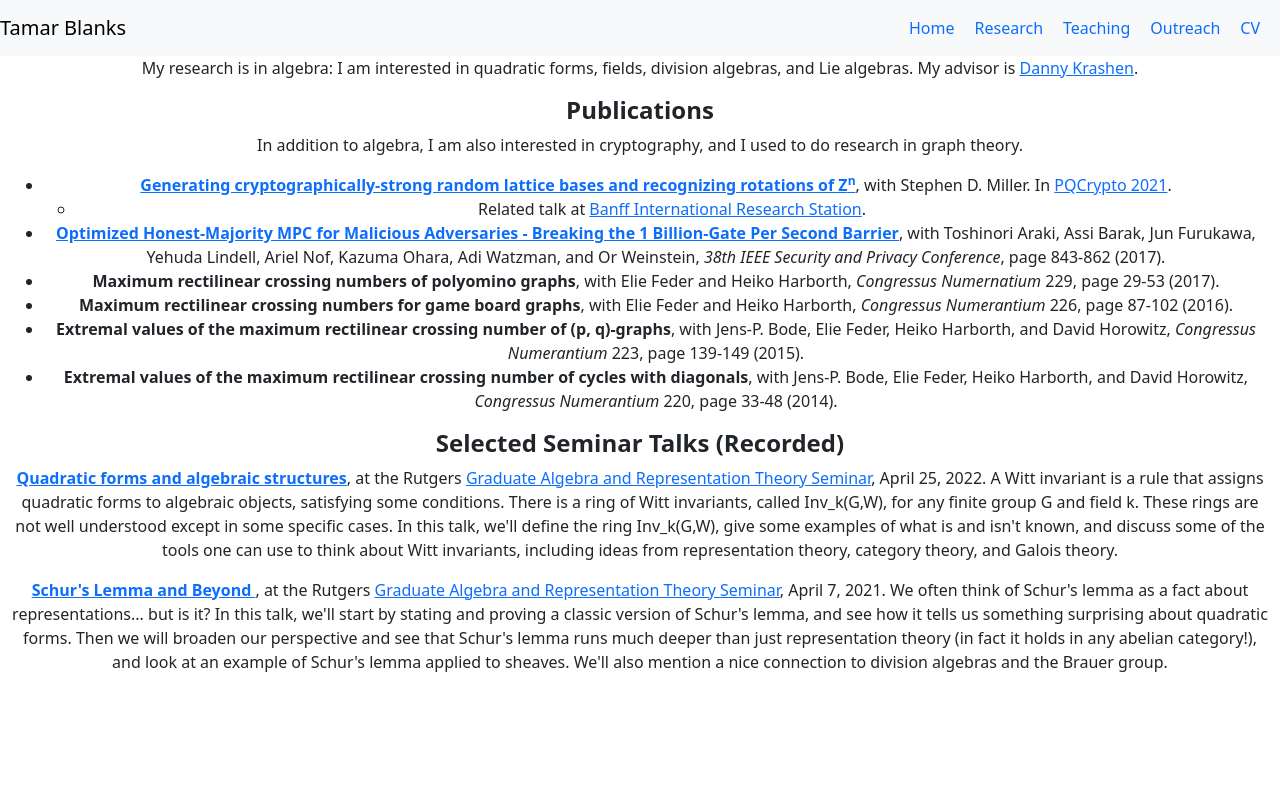
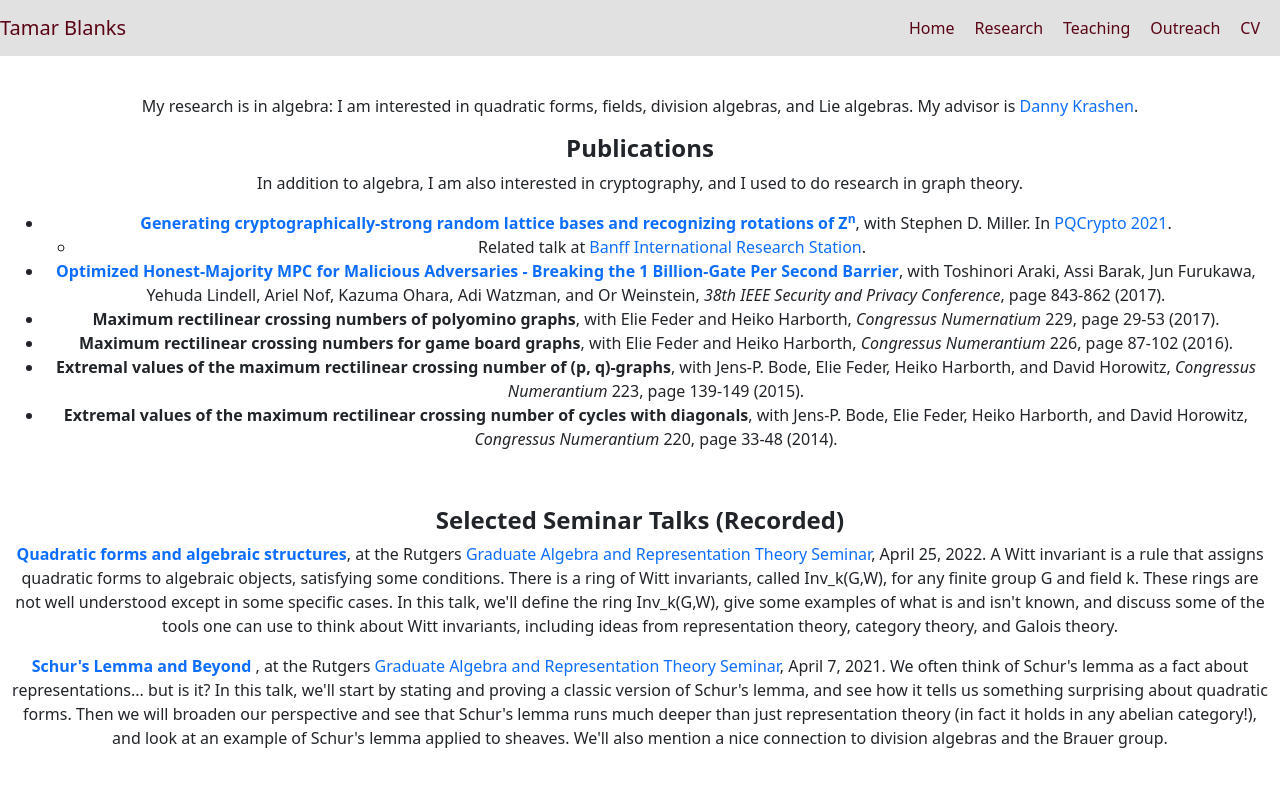
Before and after one commit to AvivaRubenstein/Tamar-Blanks, a React (Create React App) app: page /Research in a window 1280 px wide. Shown: the top 786 px of the page. Built offline with nearby package versions, Linux system fonts and the light colour scheme.

Commit message:
added root css styling for standard color scheme, container padding, and link decoration

```diff
--- a/src/App.js
+++ b/src/App.js
@@ -1,5 +1,6 @@
 import logo from './logo.svg';
 import './App.css';
+import './Assets/styles/root.css';
 import Container from './components/Container';
 
 function App() {
--- a/src/Assets/styles/header.css
+++ b/src/Assets/styles/header.css
@@ -4,6 +4,7 @@ header.navbar {
     flex-wrap: wrap;
     align-items: center;
     justify-content: space-between;
+    background-color: var(--FordhamLightGray) !important;
 }
 
 /* Formatting for desktop size screen */
@@ -27,4 +28,8 @@ header.navbar {
 
 .navbar-item {
     text-decoration: none;
+    color: var(--RamsMaroon);
 }
+.navbar-brand {
+    color: var(--RamsMaroon) !important;
+}
--- /dev/null
+++ b/src/Assets/styles/home.css
@@ -0,0 +1,7 @@
+
+#photo {
+    width: 20vw;
+}
+.container-fluid {
+    padding-top: 3%;
+}
--- /dev/null
+++ b/src/Assets/styles/root.css
@@ -0,0 +1,16 @@
+:root {
+    --FordhamMaroon : #900028;
+    --RamsMaroon : #5A0414;
+    --FordhamDarkGray : #58585B;
+    --FordhamLightGray : #E1E1E1;
+    --NewYorkGold : #CFC1A3;
+    --FordhamGold: #9E8959;
+    --FordhamBlack : #282220;
+}
+/* a links won't be styled with an underline */
+a {
+    text-decoration: none !important;
+}
+.container-fluid {
+    padding-top: 3%;
+}
--- a/src/components/pages/Home.js
+++ b/src/components/pages/Home.js
@@ -1,14 +1,13 @@
 import React from 'react';
 import {Link} from 'react-router-dom';
+require('../../Assets/styles/home.css');
 const photo = require('../../Assets/Tamar_headshot.jpg');
-const styles = {
-    photo : {
-        width: '25vw'
-    }
-}
+
 export default function Home() {
     return (
 <div className='container-fluid'>
+    <div className="row">
+        <div className="col-9">
 <p>I am a mathematics PhD candidate and NSF Graduate Research Fellow at Rutgers University. My research is in algebra: I am interested in quadratic forms, fields, division algebras, and Lie algebras.
 My advisor is Danny Krashen.
 </p>
@@ -24,7 +23,11 @@ at <a href="https://theconversation.com/us"> The Conversation US</a>
 <p>
 My email address is tl548 at math.rutgers.edu.
 </p>
-        <img className="img-responsive" src={photo} alt="tamar-photo" style={styles.photo}></img>
+        </div>
+        <div className="col-3">
+<img id="photo" className="img-responsive" src={photo} alt="tamar-photo" ></img>
+        </div>
+    </div>
         </div>
     )
 }
--- a/src/components/pages/Outreach.js
+++ b/src/components/pages/Outreach.js
@@ -2,7 +2,7 @@ import React from 'react';
 export default function Outreach() {
     return (
         <div>
-        <div class="container-fluid">
+        <div className="container-fluid">
 			<h4><strong>Mathematics Communication</strong></h4>
 
 			<p>
@@ -15,7 +15,7 @@ export default function Outreach() {
 				From 2014 to 2017, I wrote a "Math In Plain English" column at the Queens College publication <a href="http://qcvoices.qwriting.qc.cuny.edu/author/tamarlichter/">QC Voices</a>.
 			</p>
 		</div>
-        <div class="container-fluid">
+        <div className="container-fluid">
     		<h4><strong>Service and Outreach</strong></h4>
     		<p>
     			Together with <a href="https://sites.math.rutgers.edu/~cy257/index.html">Corrine Yap</a> and <a href="https://sites.math.rutgers.edu/~yd209/index.html">Yael Davidov</a>, I helped found the <a href="https://sites.math.rutgers.edu/~cy257/AWM.html">Rutgers chapter</a> of the <a href="https://awm-math.org/">Association for Women in Mathematics</a> in 2018, and served as an officer through Spring 2022. For a list of recent and upcoming events, see the <a href="https://sites.math.rutgers.edu/~cy257/AWM.html"> chapter website</a>.
--- a/src/components/pages/Research.js
+++ b/src/components/pages/Research.js
@@ -1,12 +1,12 @@
 import React from 'react';
 export default function Research() {
     return (
-        <div>
+        <div >
 
-        <p id="bio">
+            <div className="container-fluid">
+            <p id="bio">
 				My research is in algebra: I am interested in quadratic forms, fields, division algebras, and Lie algebras. My advisor is <a href="https://dkrashen.github.io/">Danny Krashen</a>.
 			</p>
-            <div class="container-fluid">
 			<h4><strong>Publications</strong></h4>
 			<p>
 				In addition to algebra, I am also interested in cryptography, and I used to do research in graph theory.
@@ -29,8 +29,8 @@ export default function Research() {
 				</li>
 			</ul>
 		</div>
-        <div class="container-margins">
-		<div class="container-fluid">
+        <div className="container-margins">
+		<div className="container-fluid">
 			<h4><strong>Selected Seminar Talks (Recorded)</strong></h4>
 			<p>
 			 <b><a href="https://www.youtube.com/watch?v=u80BARcdLW0">Quadratic forms and algebraic structures</a></b>, at the Rutgers <a href="https://sites.math.rutgers.edu/~sz446/GARTS/">Graduate Algebra and Representation Theory Seminar</a>,  April 25, 2022. A Witt invariant is a rule that assigns quadratic forms to algebraic objects, satisfying some conditions. There is a ring of Witt invariants, called Inv_k(G,W), for any finite group G and field k. These rings are not well understood except in some specific cases. In this talk, we'll define the ring Inv_k(G,W), give some examples of what is and isn't known, and discuss some of the tools one can use to think about Witt invariants, including ideas from representation theory, category theory, and Galois theory.
--- a/src/components/pages/Teaching.js
+++ b/src/components/pages/Teaching.js
@@ -2,7 +2,7 @@ import React from 'react';
 export default function Teaching() {
     return (
 
-        <div class="container-fluid">
+        <div className="container-fluid">
 			<h4><strong>Teaching and Mentoring</strong></h4>
 			<p>
 				Math 351, <a href="https://www.math.rutgers.edu/academics/undergraduate/courses/962-01-640-351-introduction-to-abstract-algebra-i">Introduction to Abstract Algebra I</a>: teaching assistant in Spring 2022. For this course I was awarded a <a href="https://www.math.rutgers.edu/academics/graduate-program/graduate-student-awards">TA Teaching Excellence Award</a> by the Rutgers math department.
```
